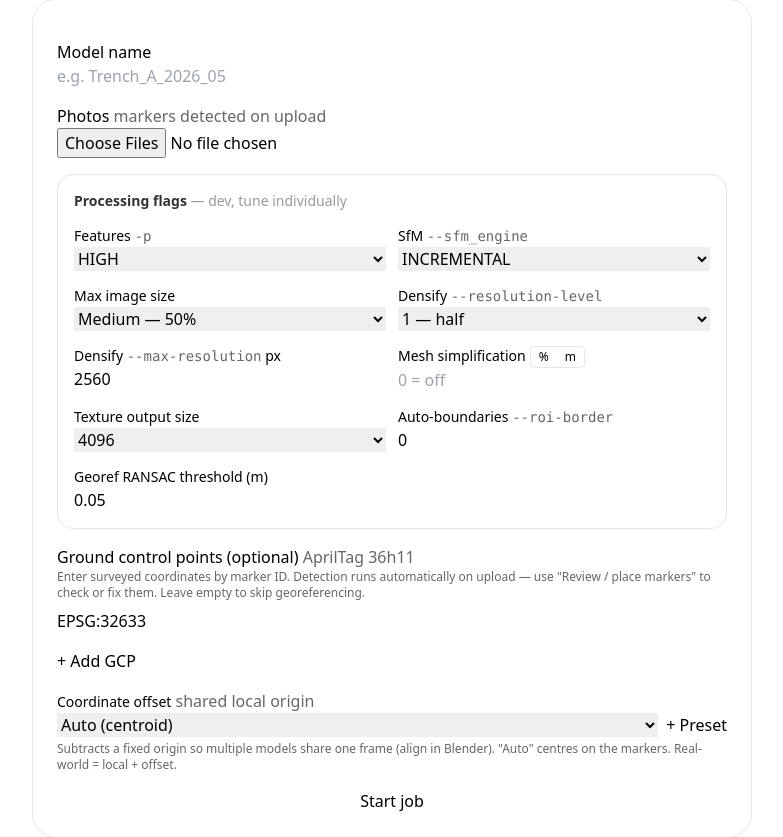
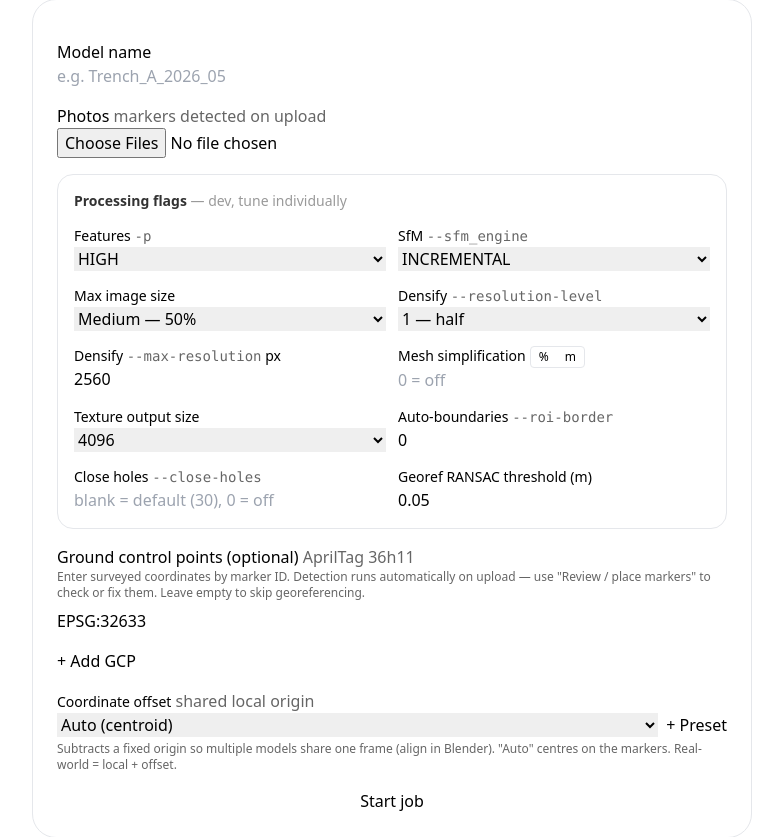
Before and after one commit to Ben-Mik/Relief3D, a Flask app: page /projects/1/new-job in a window 1280 px wide. Shown: the part 213-1050 px from the top of the page, without its empty margins (248-1031 px from the left). Run offline with Flask 3, Linux system fonts and the light colour scheme; style sheets or scripts are compiled from the project's sources.

Commit message:
Switch textured-mesh output to OBJ + single atlas + texture controls
Output format PLY+PNG -> OBJ+MTL+JPG (--export-type obj): OBJ is the
portable interchange format for external DCC tools (Blender/MeshLab
auto-texture via the MTL); the 2.3.0 OBJ-writer segfault is fixed in
2.4.0. OBJ is ASCII so much larger than binary PLY — decimate matters
more for interactive meshes.

Texture:
- --max-texture-size 0: pack into ONE atlas sized to fit, instead of the
  default 8192 cap that spills a mostly-empty second page.
- --empty-color 4210752 (0x404040): uncovered faces get a dark neutral
  grey that reads as shadow, not the default alarm-orange.
- --close-holes user-controllable (raw boundary-edge count) via a new
  form field; plumbed through options + report log, restored on retry.

Plumbing:
- MESH_GEOM_EXTS / MESH_BUNDLE_EXTS constants replace hardcoded .ply/.png
  across drop/sweep/zip/collect so the obj+mtl+jpg bundle is handled.
- Report vertex/face counts read from the engine log for OBJ (no PLY
  header; the file is too large to scan).
- Texture resize handles JPG (quality 95) as well as PNG.

Co-Authored-By: Claude Sonnet 4.6 <noreply@anthropic.com>

```diff
--- a/app.py
+++ b/app.py
@@ -12,6 +12,7 @@ from flask import (
 from flask_cors import CORS
 from werkzeug.middleware.proxy_fix import ProxyFix
 import os
+import re
 import uuid
 import json
 import threading
@@ -54,6 +55,12 @@ OUTPUT_DIR = os.path.join(DATA_DIR, "outputs")
 JOBS_FILE = os.path.join(DATA_DIR, "jobs", "jobs.json")
 JOBS_LOCK = threading.Lock()
 PHOTO_EXTS = (".jpg", ".jpeg", ".png", ".tif", ".tiff")
+# Textured-mesh output bundle (OpenMVS OBJ export = .obj + .mtl + .jpg atlas;
+# PLY path historically = .ply + .png). MESH_GEOM_EXTS = just the geometry file
+# (presence = "a model exists"); MESH_BUNDLE_EXTS = every file shipped/dropped/
+# swept as a unit.
+MESH_GEOM_EXTS = (".ply", ".obj")
+MESH_BUNDLE_EXTS = (".ply", ".obj", ".mtl", ".png", ".jpg", ".jpeg")
 # Retention window (hours) for both auto-sweeps: abandoned pending uploads and
 # leftover meshes from failed/local-only runs. Tune per excavation via env.
 SWEEP_HOURS = float(os.environ.get("RELIEF3D_SWEEP_HOURS", 8))
@@ -153,7 +160,7 @@ def _drop_meshes(d):
     """Remove the heavy textured-mesh files, keeping report.txt. Used after a
        successful (re)upload — the model is then safe in the annotator."""
     for f in os.listdir(d):
-        if f.lower().endswith((".ply", ".png", ".jpg", ".jpeg")):
+        if f.lower().endswith(MESH_BUNDLE_EXTS):
             os.remove(os.path.join(d, f))
 
 
@@ -164,7 +171,7 @@ def _can_reupload(job):
         return False
     d = job.get("output_dir")
     return bool(d) and os.path.isdir(d) and any(
-        f.lower().endswith(".ply") for f in os.listdir(d))
+        f.lower().endswith(MESH_GEOM_EXTS) for f in os.listdir(d))
 
 
 def _can_retry(job):
@@ -240,6 +247,7 @@ def new_job(project_id):
             "max_resolution": int(request.form.get("max_resolution", 2560)),
             "edge_length": float(request.form.get("edge_length") or 0),
             "decimate": float(request.form.get("decimate") or 0),
+            "close_holes": (request.form.get("close_holes") or "").strip(),
             "roi_border": float(request.form.get("roi_border") or 0),
             "texture_out_size": int(request.form.get("texture_out_size") or 0),
             "ransac_threshold": float(request.form.get("ransac_threshold") or 0.05),
@@ -456,7 +464,7 @@ def sweep_stale_outputs(max_age_h=8):
         if not os.path.isdir(d) or os.path.getmtime(d) >= cutoff:
             continue
         for f in os.listdir(d):
-            if f.lower().endswith((".ply", ".png", ".jpg", ".jpeg")):
+            if f.lower().endswith(MESH_BUNDLE_EXTS):
                 os.remove(os.path.join(d, f))
 
 
@@ -517,6 +525,15 @@ def _write_report(output_dir, job_id, options, report):
                     nf = int(line.split()[-1])
                 elif line == "end_header":
                     break
+    else:
+        # OBJ has no count header and is too large to scan; the engine logs the
+        # authoritative counts ("Mesh '...obj' saved: N vertices, M faces").
+        log = os.path.join(output_dir, "processing_log.txt")
+        if os.path.exists(log):
+            m = re.search(r"saved:\s*([\d]+)\s*vertices,\s*([\d]+)\s*faces",
+                          open(log, errors="ignore").read())
+            if m:
+                nv, nf = int(m.group(1)), int(m.group(2))
     edge = float(o["edge_length"])
     L = [
         "Relief3D processing report",
@@ -537,6 +554,7 @@ def _write_report(output_dir, job_id, options, report):
         f"Mesh edge-length:         {edge} m" + ("" if edge else " (off)"),
         f"Mesh decimate ratio:      {o['decimate'] or 'off'}",
         f"Auto-boundaries:          {o.get('roi_border') or 'off'}",
+        f"Close holes (edges):      {o.get('close_holes') or 'default (30)'}",
         f"Texture output size:      {o['texture_out_size'] or 'unchanged'}",
         f"Georef RANSAC threshold:  {o['ransac_threshold']} m",
         "",
@@ -566,12 +584,13 @@ def _write_report(output_dir, job_id, options, report):
 
 
 def _zip_textured_mesh(mesh_dir):
-    """In-memory baseFile.zip: ply + texture, plus report.txt sidecar.
-       The annotator's three.js loader takes the PLY model + a texture image."""
+    """In-memory baseFile.zip: the textured-mesh bundle (OBJ + MTL + JPG atlas,
+       or legacy PLY + PNG) plus the report.txt sidecar. The annotator loads the
+       geometry + texture image and ignores the MTL; external DCC tools use it."""
     buf = io.BytesIO()
     with zipfile.ZipFile(buf, "w", zipfile.ZIP_DEFLATED) as z:
         for f in sorted(os.listdir(mesh_dir)):
-            if f.lower().endswith((".ply", ".png", ".jpg", ".jpeg")):
+            if f.lower().endswith(MESH_BUNDLE_EXTS):
                 z.write(os.path.join(mesh_dir, f), arcname=f)
     buf.seek(0)
     return buf
@@ -699,14 +718,14 @@ def process_relief_job(job_id, upload_dir, output_dir, options, gcp_coords,
                                      log_path=os.path.join(output_dir, "processing_log.txt"))
         report = result["georef"]
 
-        # Collect the textured mesh (ply + texture image) into output_dir.
+        # Collect the textured mesh bundle (obj + mtl + jpg atlas) into output_dir.
         # Match the textured-output prefix: the mvs dir also holds scene_dense.ply
         # (dense cloud) and scene_dense_mesh.ply (untextured) — we want only the
-        # scene_dense_mesh_texture.{ply,png} pair (the annotator takes 2 files max).
+        # scene_dense_mesh_texture.* set.
         mvs = os.path.join(work_dir, "mvs")
         produced = [f for f in os.listdir(mvs)
                     if f.startswith("scene_dense_mesh_texture")
-                    and f.lower().endswith((".ply", ".png", ".jpg", ".jpeg"))]
+                    and f.lower().endswith(MESH_BUNDLE_EXTS)]
         for f in produced:
             shutil.copy(os.path.join(mvs, f), output_dir)
         # Tag the report with the CRS (held on the job record) so it fully
--- a/openmvg.py
+++ b/openmvg.py
@@ -142,6 +142,17 @@ def reconstruct(work_dir, options, gcp_coords=None, observations=None,
     # whether the silent texture corruption is an OpenMP/threading race in this build.
     tex_mt = (f" --max-threads {os.environ['RELIEF3D_TEX_THREADS']}"
               if os.environ.get("RELIEF3D_TEX_THREADS") else "")
+    # Hole filling (TextureMesh --close-holes): max hole size, as a boundary-edge
+    # count, that gets auto-filled. 0 = disabled, OpenMVS default = 30; higher
+    # fills bigger gaps but risks bridging real voids (e.g. a genuine pit edge).
+    # Raw user value; unset -> omit the flag so OpenMVS's own default (30) applies.
+    close_holes = (f" --close-holes {int(o['close_holes'])}"
+                   if str(o.get("close_holes") or "").strip() != "" else "")
+    # Uncovered faces get a dark neutral grey instead of OpenMVS's default
+    # alarm-orange. Dark (not light) because uncovered faces are usually in
+    # recessed/shadowed pockets of complex geometry, where a dark fill blends in
+    # as natural shadow rather than glowing as "missing data".
+    empty_color = 4210752  # 0x404040 (64,64,64) dark neutral grey
     # OpenMVS 2.4 estimates a region-of-interest from a robust *core* of points and
     # crops the mesh to it — and it's ON by default (--estimate-roi 1.1,
     # --crop-to-roi true), so a normal run silently trims the result, and on sparse
@@ -164,10 +175,18 @@ def reconstruct(work_dir, options, gcp_coords=None, observations=None,
         f"cd mvs;"
         f"DensifyPointCloud scene.mvs --resolution-level {o['resolution_level']} --max-resolution {o['max_resolution']}{densify_roi};"
         f"ReconstructMesh scene_dense.mvs{edge}{decimate}{recon_roi};"
-        # Export PLY (the default): OpenMVS v2.3.0's OBJ writer segfaults during
-        # export on this build, while PLY is reliable. PLY carries UVs + a
-        # sidecar texture PNG; the 3D-Annotator three.js loader takes PLY + PNG.
-        f"TextureMesh scene_dense.mvs --mesh-file scene_dense_mesh.ply{tex_mt} -o scene_dense_mesh_texture.mvs"
+        # --export-type obj: OBJ + MTL + JPG, the portable textured-mesh format for
+        # external DCC tools (Blender/MeshLab auto-texture via the MTL). The 2.3.0
+        # OBJ-writer segfault that forced PLY before is fixed in 2.4.0. The
+        # annotator loads OBJ + the image and ignores the MTL; external tools use
+        # it. (OBJ is ASCII so far larger than binary PLY — lean on --decimate for
+        # interactive meshes.)
+        # --max-texture-size 0 = unbounded -> ONE atlas sized to fit all patches,
+        # instead of the default 8192 cap that spills into a second (mostly empty)
+        # page. The texture_out_size resize below then scales that single atlas.
+        f"TextureMesh scene_dense.mvs --mesh-file scene_dense_mesh.ply{tex_mt}{close_holes}"
+        f" --max-texture-size 0 --empty-color {empty_color}"
+        f" --export-type obj -o scene_dense_mesh_texture.mvs"
     )
     _run(work_dir, mvs, progress, "Dense / mesh / texture", log_path)
 
@@ -181,12 +200,19 @@ def reconstruct(work_dir, options, gcp_coords=None, observations=None,
         if progress:
             progress("Resizing texture")
         t_resize = time.monotonic()
-        for tex in glob.glob(os.path.join(work_dir, "mvs", "scene_dense_mesh_texture*.png")):
+        # OBJ export writes the atlas as JPG (..._map_Kd.jpg); PLY would write PNG.
+        # Match either, but never the .obj/.mtl themselves.
+        texes = (glob.glob(os.path.join(work_dir, "mvs", "scene_dense_mesh_texture*.jpg"))
+                 + glob.glob(os.path.join(work_dir, "mvs", "scene_dense_mesh_texture*.png")))
+        for tex in texes:
             img = Image.open(tex)
             scale = tex_size / max(img.width, img.height)
             if scale != 1:
                 new = (max(1, round(img.width * scale)), max(1, round(img.height * scale)))
-                img.resize(new, Image.LANCZOS).save(tex)
+                # Preserve the source format; keep JPG high-quality to avoid
+                # compounding lossy recompression on the atlas.
+                save_kw = {"quality": 95} if tex.lower().endswith((".jpg", ".jpeg")) else {}
+                img.resize(new, Image.LANCZOS).save(tex, **save_kw)
                 if log_path:
                     with open(log_path, "a") as f:
                         f.write(f"\n# resized {os.path.basename(tex)} "
@@ -200,6 +226,6 @@ def reconstruct(work_dir, options, gcp_coords=None, observations=None,
             f.write(f"\n# TOTAL: {time.monotonic() - t_start:.1f}s\n")
 
     return {
-        "mesh_path": os.path.join(work_dir, "mvs", "scene_dense_mesh_texture.ply"),
+        "mesh_path": os.path.join(work_dir, "mvs", "scene_dense_mesh_texture.obj"),
         "georef": report,
     }
--- a/templates/new_job.html
+++ b/templates/new_job.html
@@ -101,6 +101,11 @@
                 <label class="label py-1"><span class="label-text text-sm">Auto-boundaries <code class="opacity-60">--roi-border</code></span></label>
                 <input type="number" step="any" min="0" name="roi_border" value="0"
                        class="input input-bordered input-sm w-full" placeholder="0 = off">
+            </div>
+            <div>
+                <label class="label py-1"><span class="label-text text-sm">Close holes <code class="opacity-60">--close-holes</code></span></label>
+                <input type="number" step="1" min="0" name="close_holes"
+                       class="input input-bordered input-sm w-full" placeholder="blank = default (30), 0 = off">
             </div>
             <div>
                 <label class="label py-1"><span class="label-text text-sm">Georef RANSAC threshold (m)</span></label>
```
